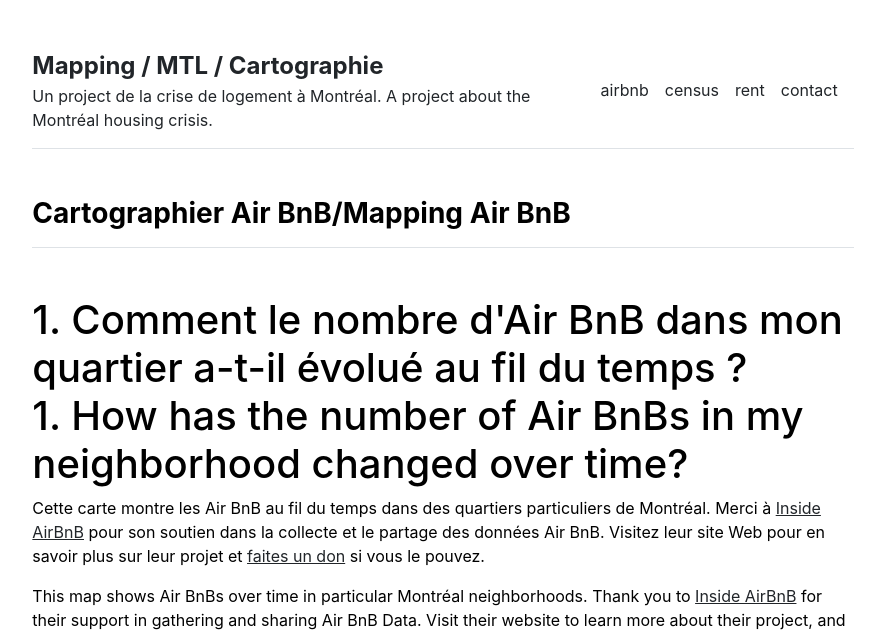
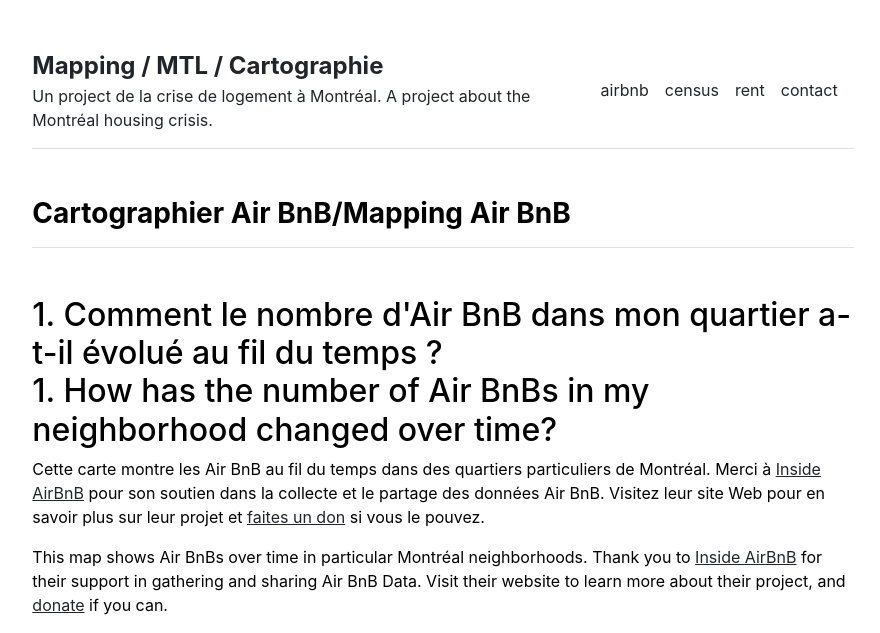
Before and after one commit to mapping-mtl-cartographie/mapping-mtl-cartographie.github.io, a Jekyll site: the page built from airbnb.md, in a window 1280 px wide. Shown: the top 633 px of the page, without its empty margins (197-1077 px from the left). Built offline with Jekyll 4.4.1, drawn with Linux system fonts in a browser that asks for light colours; grey boxes are pictures that could not be loaded.

```diff
--- a/airbnb.md
+++ b/airbnb.md
@@ -2,8 +2,8 @@
 layout: page
 title: "Cartographier Air BnB/Mapping Air BnB"
 ---
-<h1>1. Comment le nombre d'Air BnB dans mon quartier a-t-il évolué au fil du temps ?
-  <br>1. How has the number of Air BnBs in my neighborhood changed over time?</h1>
+<h2>1. Comment le nombre d'Air BnB dans mon quartier a-t-il évolué au fil du temps ?
+  <br>1. How has the number of Air BnBs in my neighborhood changed over time?</h2>
 
 Cette carte montre les Air BnB au fil du temps dans des quartiers particuliers de Montréal. Merci à <a href="http://insideairbnb.com/">Inside AirBnB</a> pour son soutien dans la collecte et le partage des données Air BnB. Visitez leur site Web pour en savoir plus sur leur projet et <a href="http://insideairbnb.com/donate">faites un don</a> si vous le pouvez.
 
```
